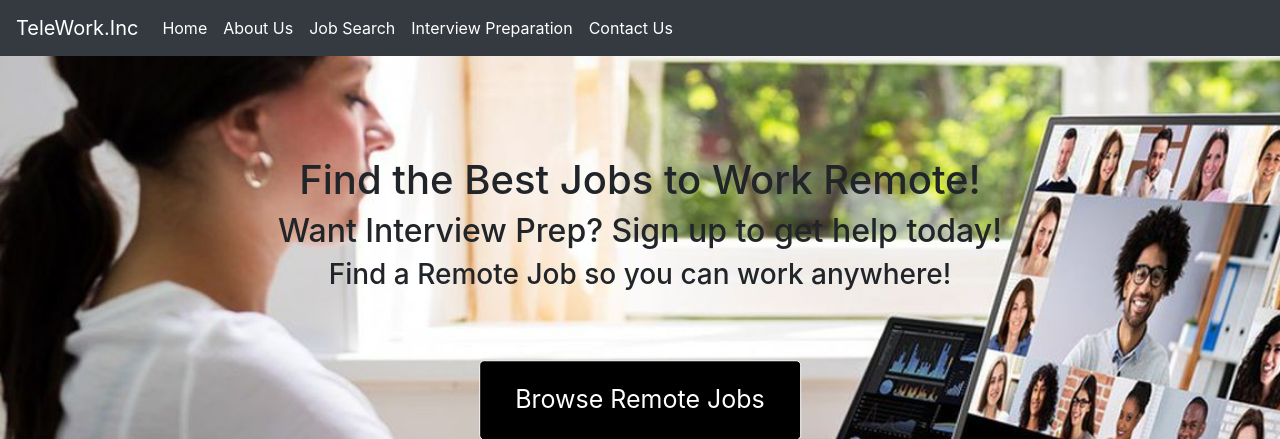
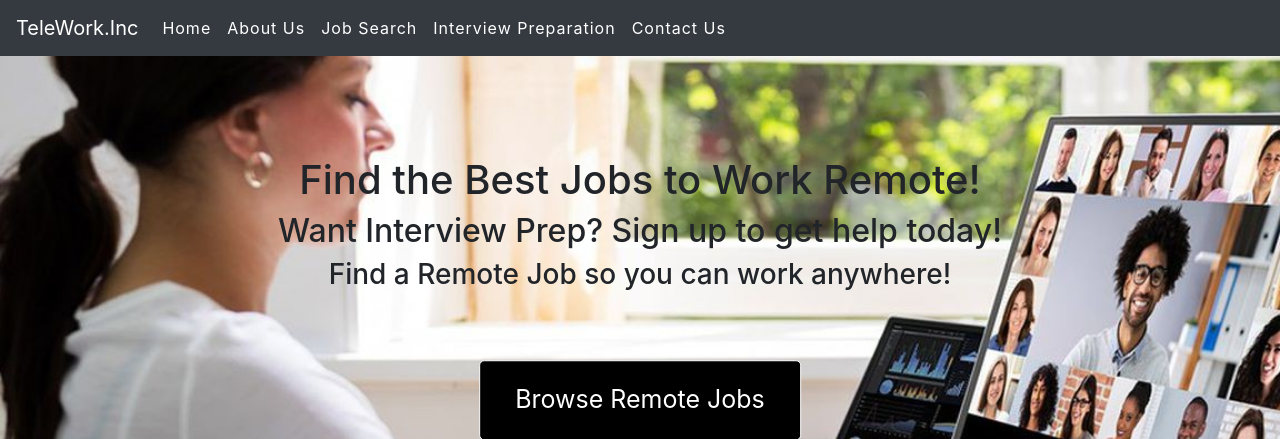
Before and after one commit to CSU-ITCapstone-Fall-23/TeleWork, a Flask app: page / in a window 1280 px wide. Shown: the top 439 px of the page. Run offline with Flask 3, Linux system fonts and the light colour scheme; some libraries are stand-ins or nearby versions.

Commit message:
editing navbar

```diff
--- a/static/css/app.css
+++ b/static/css/app.css
@@ -7,6 +7,17 @@ body {
   font-family: 'Segoe UI', Tahoma, Geneva, Verdana, sans-serif;
 
 }
+
+.navbar-nav {
+  text-align: center;
+}
+
+.navbar-nav a {
+  font-weight: normal;
+  letter-spacing: 1px; /* Adjust the value as needed */
+  text-align: center;
+}
+
 
 h1, h2, h3 {
   text-align: center;
@@ -22,22 +33,6 @@ h1, h2, h3 {
   text-align: center;
 }
 
-/* Navbar Styles */
-/* .navbar {
-  background-color: black;
-  border-radius: 15px;
-  font-size: 16px;
-  font-weight: bold;
-}
-
-.navbar-nav .nav-item.nav-link {
-  margin: 0 15px;
-  color: white;
-}
-
-.navbar-nav .nav-item.nav-link.active {
-  color: #0056b3;
-} */
 
 /* Button Styles */
 .button {
```
